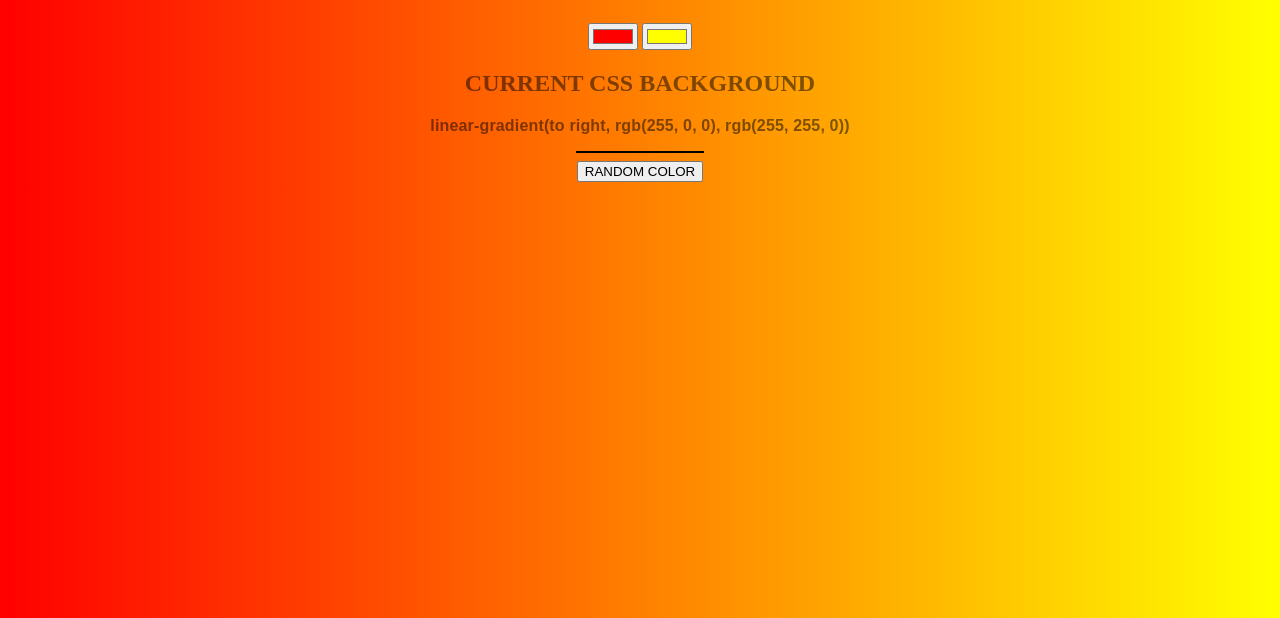
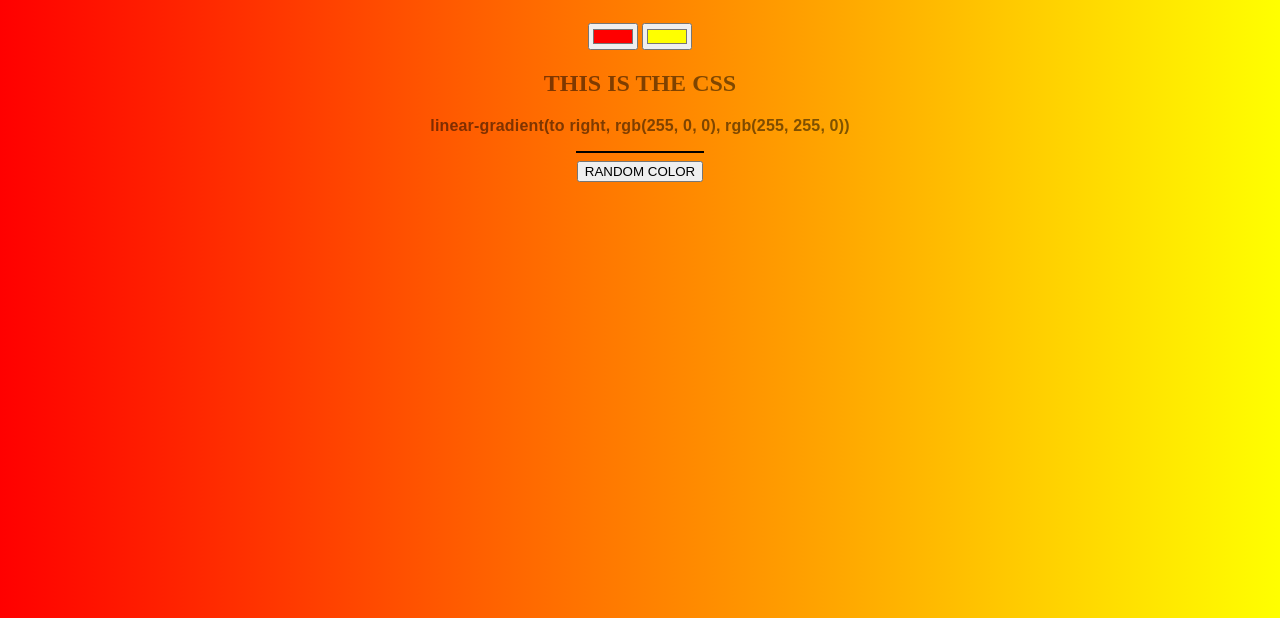
Before and after one commit to yujin97/background-generator, a plain HTML site: page index.html in a window 1280 px wide. Shown: the part 182-800 px from the top of the page. Drawn offline with Linux system fonts and the light colour scheme.

Commit message:
littlefeature

```diff
--- a/index.html
+++ b/index.html
@@ -9,7 +9,7 @@
 	<h1>Background Generator</h1>
 	<input class = 'color1'type='color' name = 'color1' value = '#ff0000'>
 	<input class = 'color2' type='color' name = 'color2' value = '#ffff00'>
-	<h2>Current CSS Background</h2>
+	<h2>This is the CSS</h2>
 	<h3></h3>
 	<hr>
 	<button id='random'>RANDOM COLOR</button>
```
